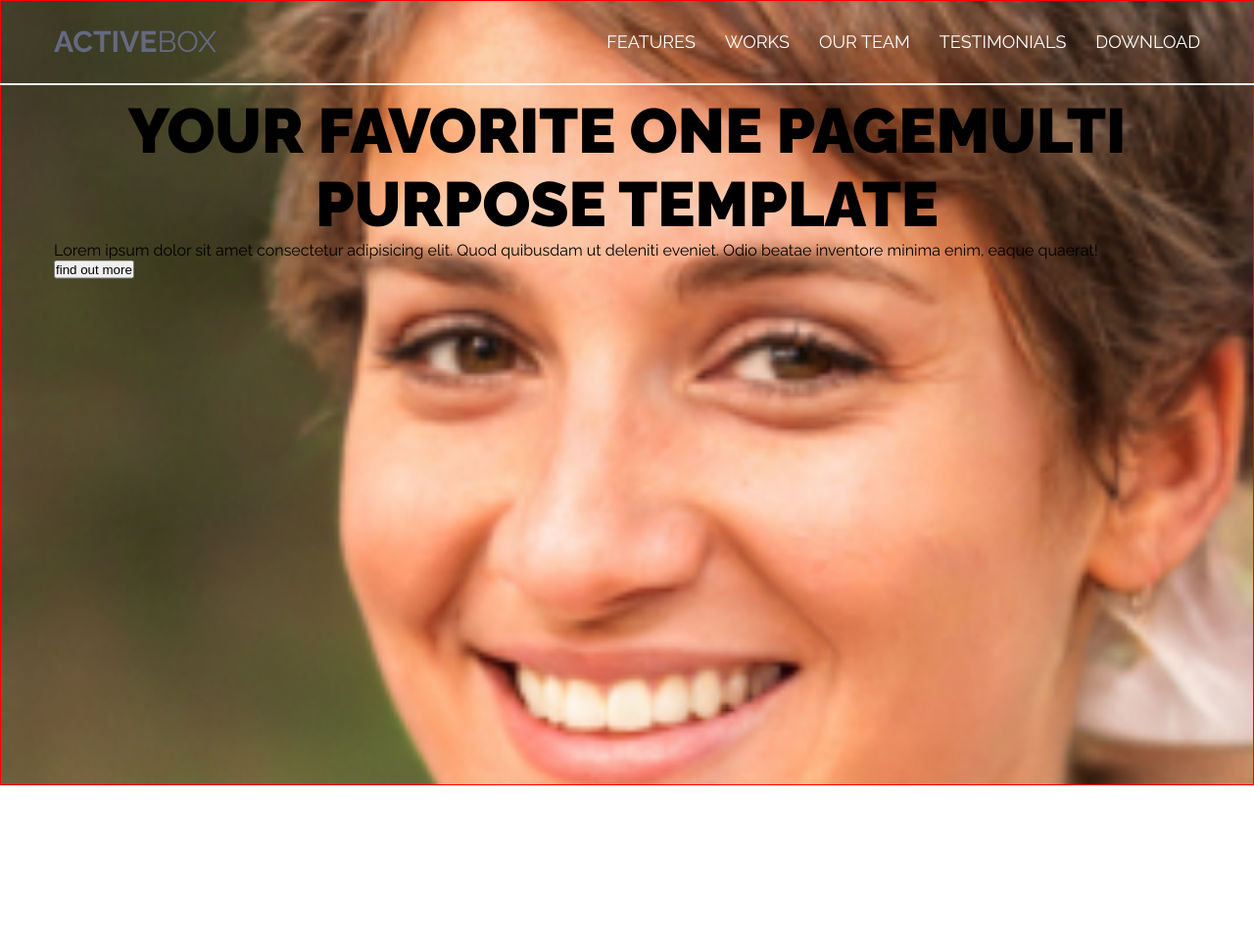
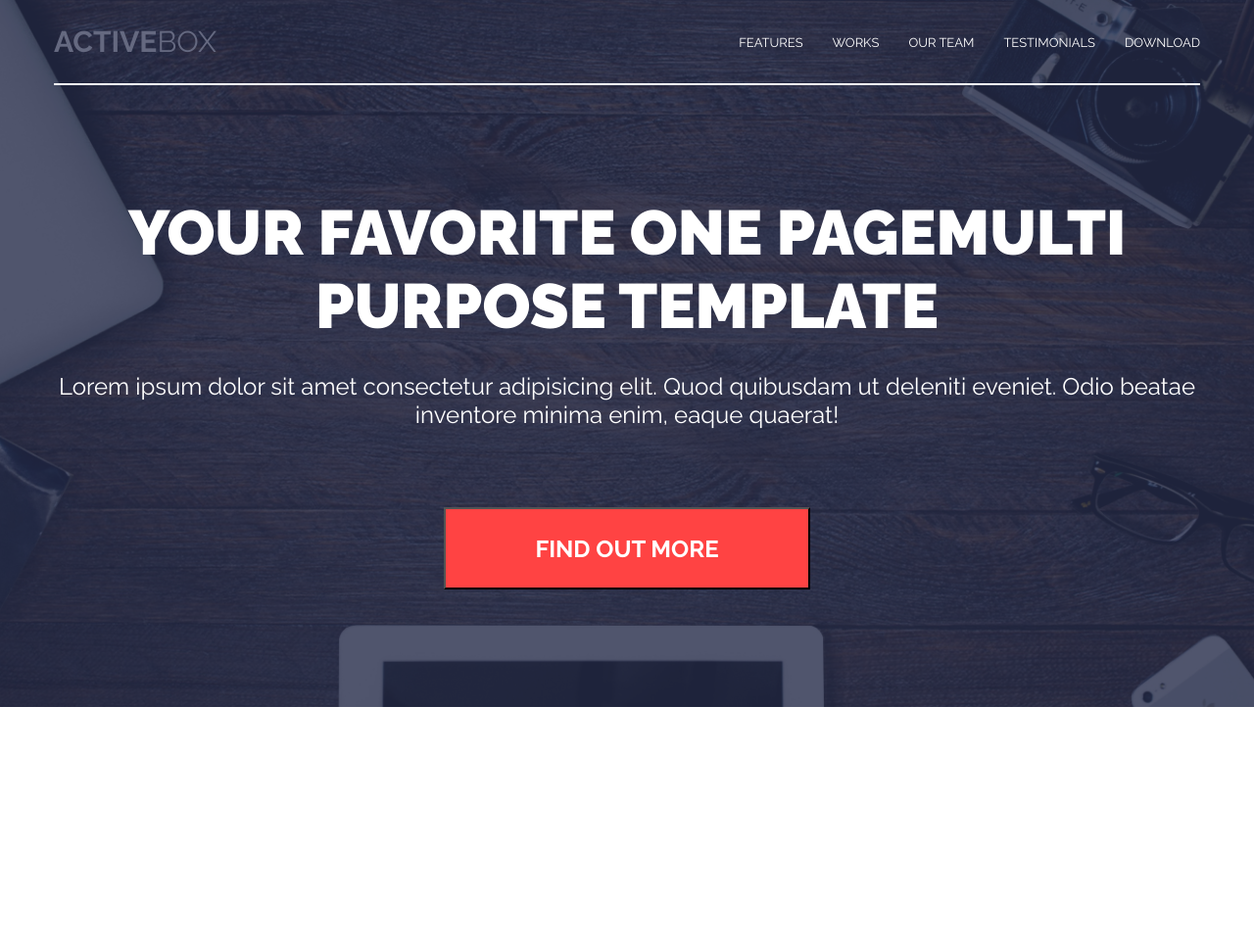
Before and after one commit to Korzun-Olga/Homework_TMS-front, a plain HTML site: page index.html in a window 1280 px wide. Shown: the whole page at 98% size. Before the commit the page ends 802 px from the top, so only its background shows below. Drawn offline with Linux system fonts and the light colour scheme.

Commit message:
section main

```diff
--- a/index.html
+++ b/index.html
@@ -7,40 +7,60 @@
     <link rel="stylesheet" href="./css/index.css" />
     <title>Document</title>
   </head>
-
   <body>
     <header>
-      <section class="first_skreen">
-        <div class="container" id="first_skreen">
-          <h1>Your favorite one pagemulti purpose template</h1>
-          <p>
-            Lorem ipsum dolor sit amet consectetur adipisicing elit. Quod
-            quibusdam ut deleniti eveniet. Odio beatae inventore minima enim,
-            eaque quaerat!
-          </p>
-          <button>find out more</button>
-        </div>
-      </section>
-
       <section class="header">
         <div class="container">
           <div class="header-navigation">
             <span class="header-navigation-logo">active</span>
             <ul class="header-navigation-list">
-              <li class="header-navigation-item">
+              <li class="header-navigation-item" id="item-1">
                 <a href="#">features</a>
               </li>
-              <li class="header-navigation-item"><a href="#">works</a></li>
-              <li class="header-navigation-item"><a href="#">our team</a></li>
-              <li class="header-navigation-item">
+              <li class="header-navigation-item" id="item-2">
+                <a href="#">works</a>
+              </li>
+              <li class="header-navigation-item" id="item-3">
+                <a href="#">our team</a>
+              </li>
+              <li class="header-navigation-item" id="item-4">
                 <a href="#">testimonials</a>
               </li>
-              <li class="header-navigation-item"><a href="#">download</a></li>
+              <li class="header-navigation-item" id="item-5">
+                <a href="#">download</a>
+              </li>
             </ul>
             <div class="header-burger"></div>
           </div>
         </div>
       </section>
     </header>
+
+    <section class="main">
+      <div class="container" id="main-container">
+        <div class="main-content">
+          <h1>Your favorite one pagemulti purpose template</h1>
+          <div class="main-subtitle">
+            Lorem ipsum dolor sit amet consectetur adipisicing elit. Quod
+            quibusdam ut deleniti eveniet. Odio beatae inventore minima enim,
+            eaque quaerat!
+          </div>
+          <button class="main-button">find out more</button>
+        </div>
+      </div>
+    </section>
+
+    <section class="properties">
+      <div class="container">
+        <div class="properties-row">
+          <div class="properties-card"></div>
+          <div class="properties-card"></div>
+          <div class="properties-card"></div>
+          <div class="properties-card"></div>
+          <div class="properties-card"></div>
+          <div class="properties-card"></div>
+        </div>
+      </div>
+    </section>
   </body>
 </html>
--- a/src/scss/first_skreen.scss
+++ b/src/scss/first_skreen.scss
@@ -1,20 +1,61 @@
-.first_skreen {
-  background-image: url("/img/Rectangle\ 23.jpg");
+.main {
+  background-image: url("/img/img.jpg");
   background-repeat: no-repeat;
   background-position: center;
   background-size: cover;
-  min-height: 100vh;
   position: relative;
-  padding: 0px;
-  border: 1px solid red;
+  z-index: 1;
+  padding: 200px 0px 120px; //чтобы отодвинуть от сайд-бара
+
+  &::after {
+    content: "";
+    width: 100%;
+    height: 100%;
+    display: block;
+    background-color: $purple_mask;
+    position: absolute;
+    top: 0px;
+    left: 0px;
+    z-index: 2;
+  }
 }
-#first_skreen {
-  transform: translate(0%, 50%);
-}
+// это должно поставить блок посередине если родителю задать min-height= 100vh
+
+// #main-container {
+//   transform: translate(0%, 50%);
+// }
 h1 {
   font-family: Raleway;
   font-size: $_64px;
   text-transform: uppercase;
   font-weight: 800;
   text-align: center;
+  color: $white;
+  margin-bottom: 30px;
 }
+.main-subtitle {
+  font-family: Raleway;
+  font-size: $_24px;
+  font-weight: 400;
+  text-align: center;
+  color: $white;
+  margin-bottom: 80px;
+}
+.main-button {
+  font-family: Raleway;
+  font-size: $_24px;
+  font-weight: 600;
+  text-align: center;
+  text-transform: uppercase;
+  width: 370px;
+  height: 80px;
+  background: $red_normal;
+  cursor: pointer;
+  color: $white;
+  margin: auto;
+  display: block;
+
+  @media (max-width: 576px) {
+    width: 100%;
+  }
+}
--- a/src/scss/header.scss
+++ b/src/scss/header.scss
@@ -1,16 +1,18 @@
 //тут задаем значения всей секции, позицию absolute потому что потом будем ее позиционировать относительно first_screen и надо ее поверх маски будет поместить
 .header {
+  padding: 0px;
+  border-bottom: 2px solid $white;
   position: absolute;
   top: 0;
   left: 0;
-  width: 100%;
-  z-index: 7;
-  border-bottom: 2px solid $white;
-}
-//прописываем свойства для коробки, сюда запихнула миксин флекс коробка, сентр, space-between
-.header-navigation {
-  @include flex-box;
-  padding: 25px 0px;
+  width: 100%; //надо обязательно прописать ширину 100% потому что позиционируем относительно страницы и задаем от родительского элемента размер.
+
+  //прописываем свойства для коробки, сюда запихнула миксин флекс коробка, сентр, space-between
+  .header-navigation {
+    @include flex-box;
+    padding: 25px 0px; // пока убрала пэдинги делаю line height
+    border-bottom: 2px solid $white;
+  }
 }
 span {
   font-family: Raleway;
@@ -25,6 +27,7 @@ span {
     font-family: Raleway;
     font-weight: 100;
     font-size: $_30px;
+    display: inline;
   }
 }
 //тут мы работаем со списком, опять впихнула наш флекс-бокс
@@ -36,35 +39,28 @@ ul {
   }
 
   li {
+    //тут я прописала line-height для того чтобы задать подчеркивание для каждого item по наведению
+    // border-bottom: 4px solid $white;
+    // line-height: 74px;
+
     a {
       font-family: Raleway;
       font-weight: 400;
-      font-size: $_18px;
+      font-size: $_13px;
       color: $white;
       margin-left: 30px;
       text-transform: uppercase;
       cursor: pointer;
-      // border-bottom: 4px solid red;
-
-      // &:hover::after {
-      //   content: "";
-      //   display: block;
-      //   width: 130px;
-      //   height: 4px;
-      //   background: black;
-      //   margin: auto;
-      //   transform: translate(20px, 32px);
-      // }
     }
   }
 }
 
 .header-burger {
   display: none;
-  width: 80px;
+  width: 60px;
   height: 30px;
-  border-top: 4px solid $white;
-  border-bottom: 4px solid $white;
+  border-top: 3px solid $white;
+  border-bottom: 3px solid $white;
   position: relative;
   cursor: pointer;
 
@@ -72,7 +68,7 @@ ul {
     content: "";
     display: block;
     width: 100%;
-    height: 4px;
+    height: 3px;
     background-color: $white;
     position: absolute;
     top: 47%;
--- a/src/scss/index.scss
+++ b/src/scss/index.scss
@@ -3,10 +3,21 @@
 @import "./cdn.scss";
 @import "./header.scss";
 @import "./first_skreen.scss";
-
+@import "./properties.scss";
 html {
   font-family: "Raleway", "Cardo", sans-serif;
+  font-size: 16px;
+  @media (max-width: 768px) {
+    font-size: 14px;
+  }
+  @media (max-width: 576px) {
+    font-size: 12px;
+  }
+  @media (max-width: 320px) {
+    font-size: 10px;
+  }
 }
+
 * {
   padding: 0px;
   margin: 0px;
@@ -19,10 +30,12 @@ html {
   max-width: 1170px;
   margin: auto;
   padding: 0 15px;
+  z-index: 5;
+  position: relative;
 }
 
-h1 {
-  font-family: Raleway;
-  font-size: $_64px;
-  text-transform: uppercase;
+section {
+  padding: 120px 0;
+  top: 0px;
+  left: 0px;
 }
--- /dev/null
+++ b/src/scss/properties.scss
@@ -0,0 +1,3 @@
+.properties-row {
+  @include flex-box;
+}
--- a/src/scss/variables.scss
+++ b/src/scss/variables.scss
@@ -1,6 +1,6 @@
 //основные цвета для макета, для теней назначается цвет gray_shadow например с альфа-каналом с прозрачностью
 
-$purple_mask: #252b49;
+$purple_mask: rgba(37, 43, 73, 0.8);
 $purple_light: #353c65;
 $purple_dark: #2c3154;
 $purple_logo: #656980;
```
Also changed, not shown: css/index.css.
